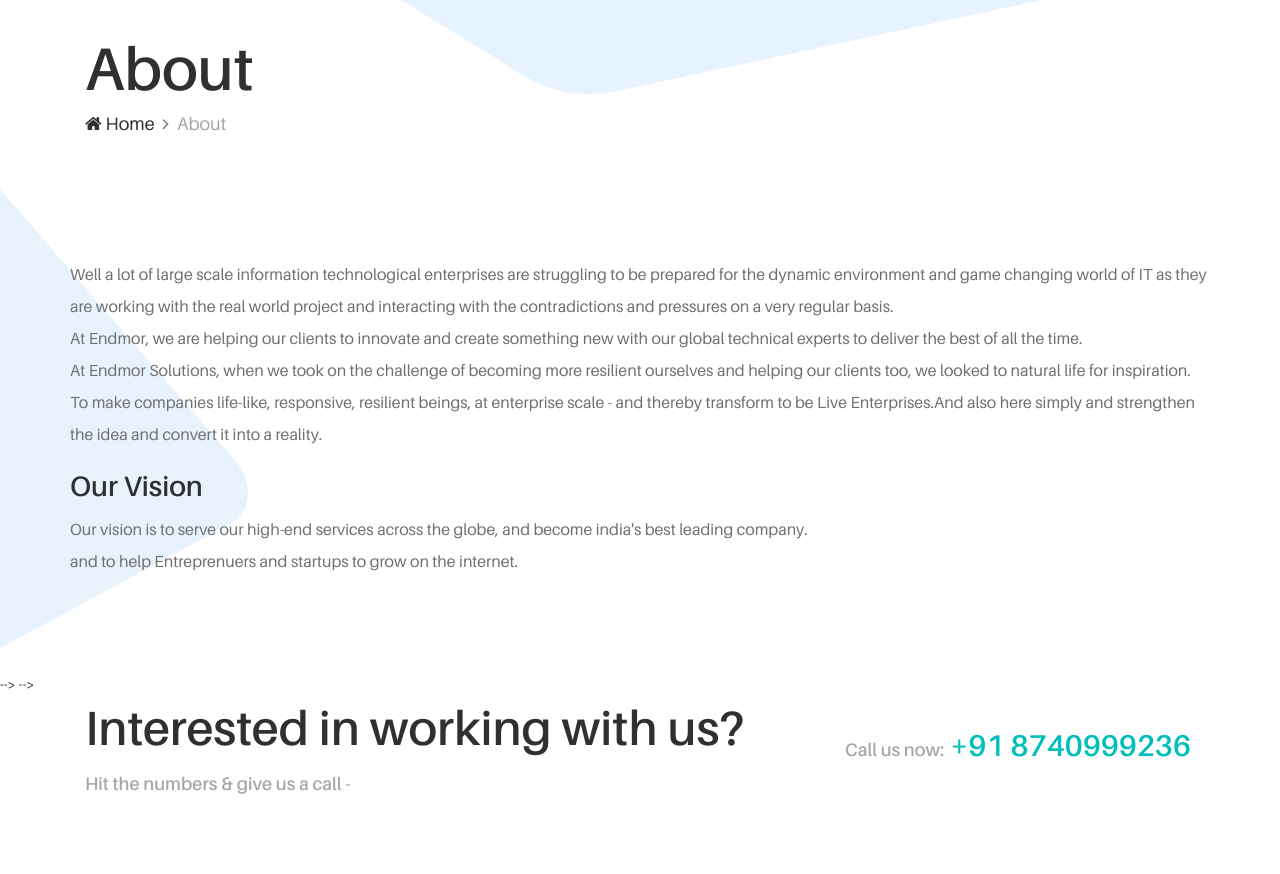
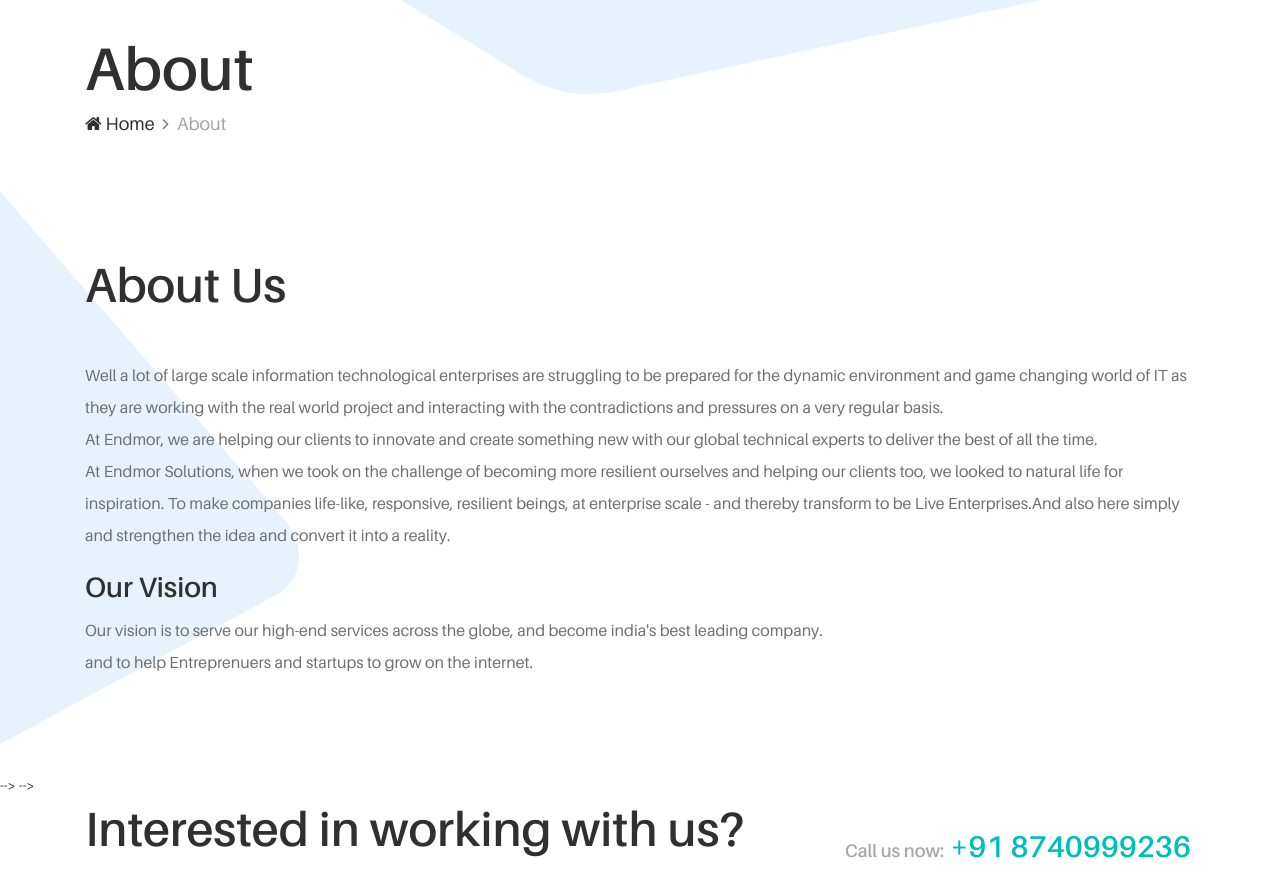
Before and after one commit to endmorsolutions/endmor, a plain HTML site: page about.html in a window 1280 px wide. Shown: the part 152-1026 px from the top of the page. Drawn offline with Linux system fonts and the light colour scheme.

Commit message:
Update about.html

```diff
--- a/about.html
+++ b/about.html
@@ -143,7 +143,11 @@
                     </div>
                 </div> -->
 
-                <!-- About Us Content -->
+                 <!-- About Us Content -->
+                <div class="col-12 col-lg-12">
+                    <div class="section-heading mb-5">
+                        <h2>About us</h2>
+                    </div>
 
                     <div>
                         <p> Well a lot of large scale information technological enterprises are struggling to be prepared for the dynamic environment and game changing world of IT as they are working with the real world project and interacting with the contradictions and pressures on a very regular basis. <br> At Endmor, we are helping our clients to innovate and create something new with our global technical experts to deliver the best of all the time.
```
